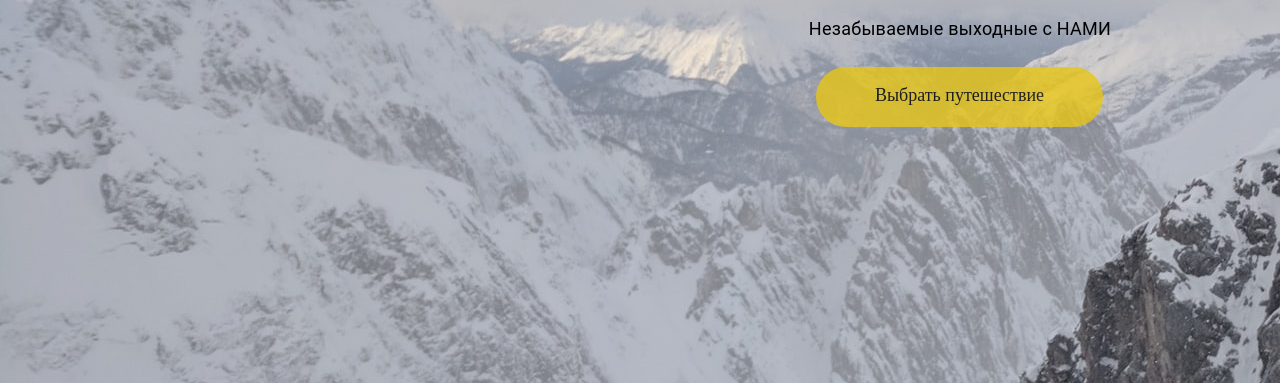
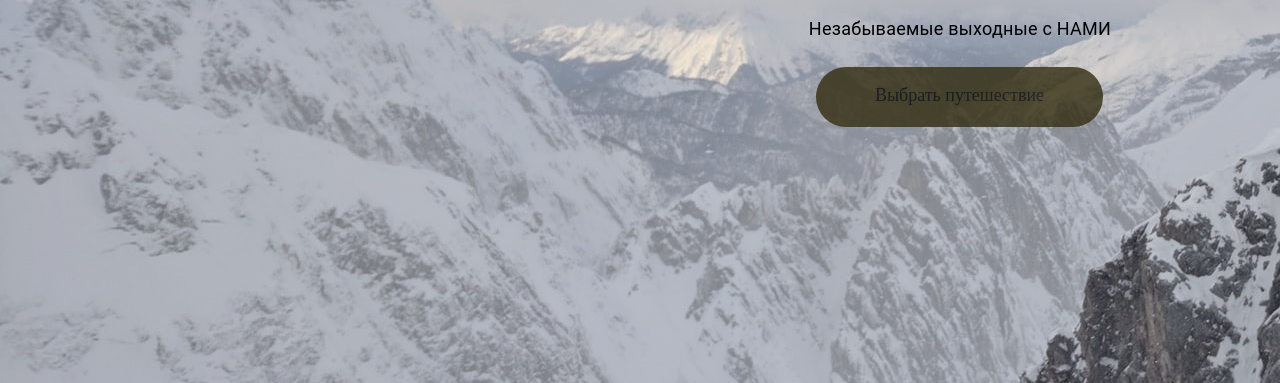
Before and after one commit to Bakirovildar/new_project_verstka, a plain HTML site: page index.html in a window 1280 px wide. Shown: the part 417-800 px from the top of the page. Drawn offline with Linux system fonts and the light colour scheme.

Commit message:
изменил стили

```diff
--- a/css/style.css
+++ b/css/style.css
@@ -118,7 +118,7 @@ a {
 	line-height: 21px;
 	padding: 18px 0 0 0;
 	text-align: center;
-	background-color: #E8C617;
+	background-color: #332d10;
 	opacity: 80%;
 	border-radius: 31px;
 	position: absolute;
```
